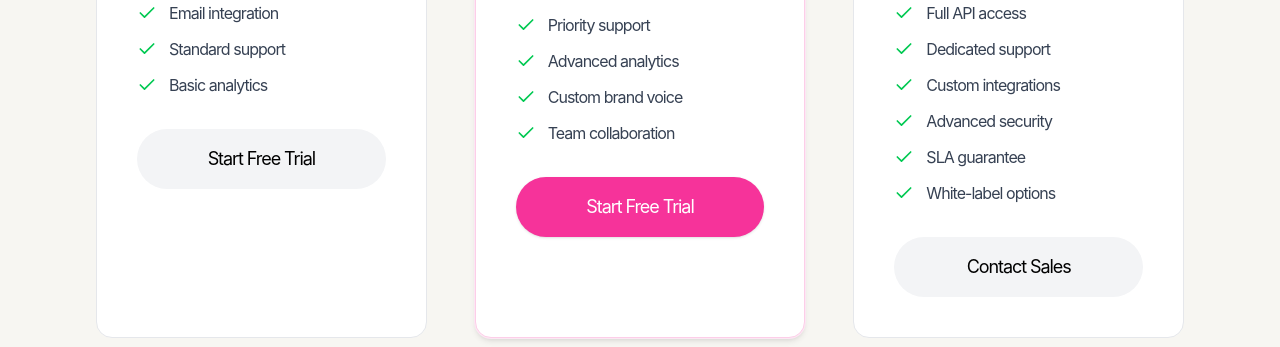
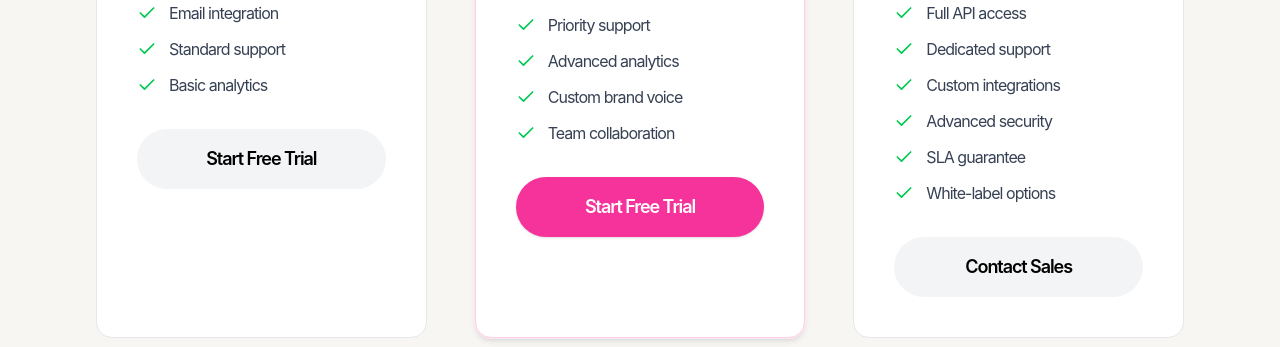
Before and after one commit to sassy-skrzyp/sunao, a React (Vite) app: page / in a window 1280 px wide. Shown: the part 4900-5247 px from the top of the page. Built offline with nearby package versions, Linux system fonts and the light colour scheme; a web font is replaced by a local one.

Commit message:
RevisionId:  296154767045038080

```diff
--- a/src/components/generated/PricingSection.tsx
+++ b/src/components/generated/PricingSection.tsx
@@ -137,7 +137,8 @@ export default function PricingSection() {
 
                 {/* CTA Button */}
                 <motion.button className={`w-full py-4 rounded-full text-lg font-normal transition-all duration-200 ${plan.popular ? 'bg-pink-500 hover:bg-pink-600 text-white shadow-sm hover:shadow-md' : 'bg-gray-100 hover:bg-gray-200 text-black'}`} style={{
-              letterSpacing: '-0.06em'
+              letterSpacing: '-0.06em',
+              fontWeight: "600"
             }} whileHover={{
               scale: 1.02,
               y: -1
```
